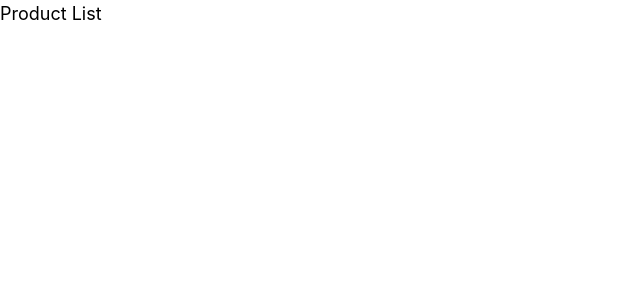
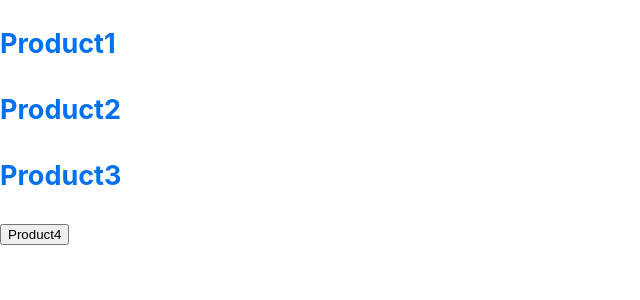
Before and after one commit to jungdeokwoo/next-playground, a Next.js app: page /product in a window 1280 px wide. Shown: the top 300 px of the page, without its empty margins (0-640 px from the left). Built offline with nearby package versions, Linux system fonts and the light colour scheme.

Commit message:
[ADD]Navigatie
페이지를 이동시키는방법

```diff
--- a/pages/product/index.js
+++ b/pages/product/index.js
@@ -1,9 +1,33 @@
+import Link from "next/link";
 import { useRouter } from "next/router";
 
 const Index = () => {
   const router = useRouter();
   console.log(router);
-  return <div>Product List</div>;
+
+  const handleNavigate = () => {
+    router.push(`/product/4`);
+  };
+  return (
+    <div>
+      <h2>
+        <Link href={`/product/1`}>
+          <a>Product1</a>
+        </Link>
+      </h2>
+      <h2>
+        <Link href={`/product/2`}>
+          <a>Product2</a>
+        </Link>
+      </h2>
+      <h2>
+        <Link href={`/product/3`}>
+          <a>Product3</a>
+        </Link>
+      </h2>
+      <button onClick={handleNavigate}>Product4</button>
+    </div>
+  );
 };
 
 export default Index;
```
Also changed, not shown: pages/product/[productId]/index.js (+9 -1 lines), pages/product/[productId]/review/index.js (+21 -1 lines), 1 other file (tests, documents, lock files or other folders).
